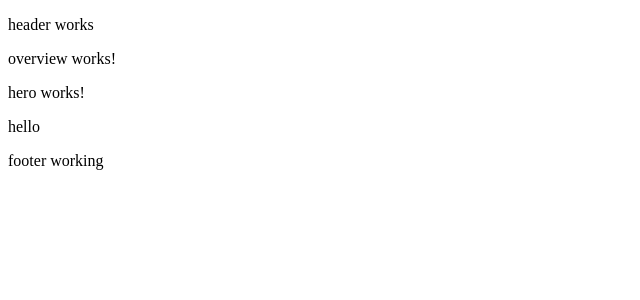
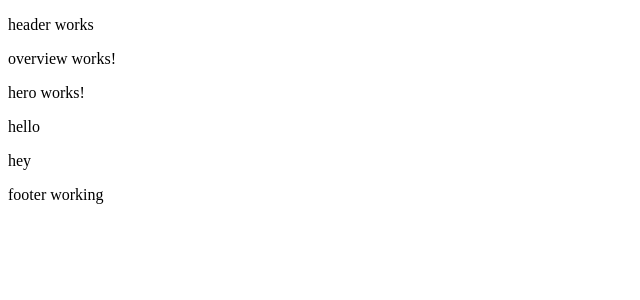
Before and after one commit to sriramgith/learningproject, an Angular app: page / in a window 1280 px wide. Shown: the top 300 px of the page, without its empty margins (0-640 px from the left). Built offline with nearby package versions, Linux system fonts and the light colour scheme.

Commit message:
version latest-2

```diff
--- a/src/app/hero/hero.component.html
+++ b/src/app/hero/hero.component.html
@@ -1,2 +1,3 @@
 <p>hero works!</p>
 <p>hello</p>
+<p>hey</p>
```
